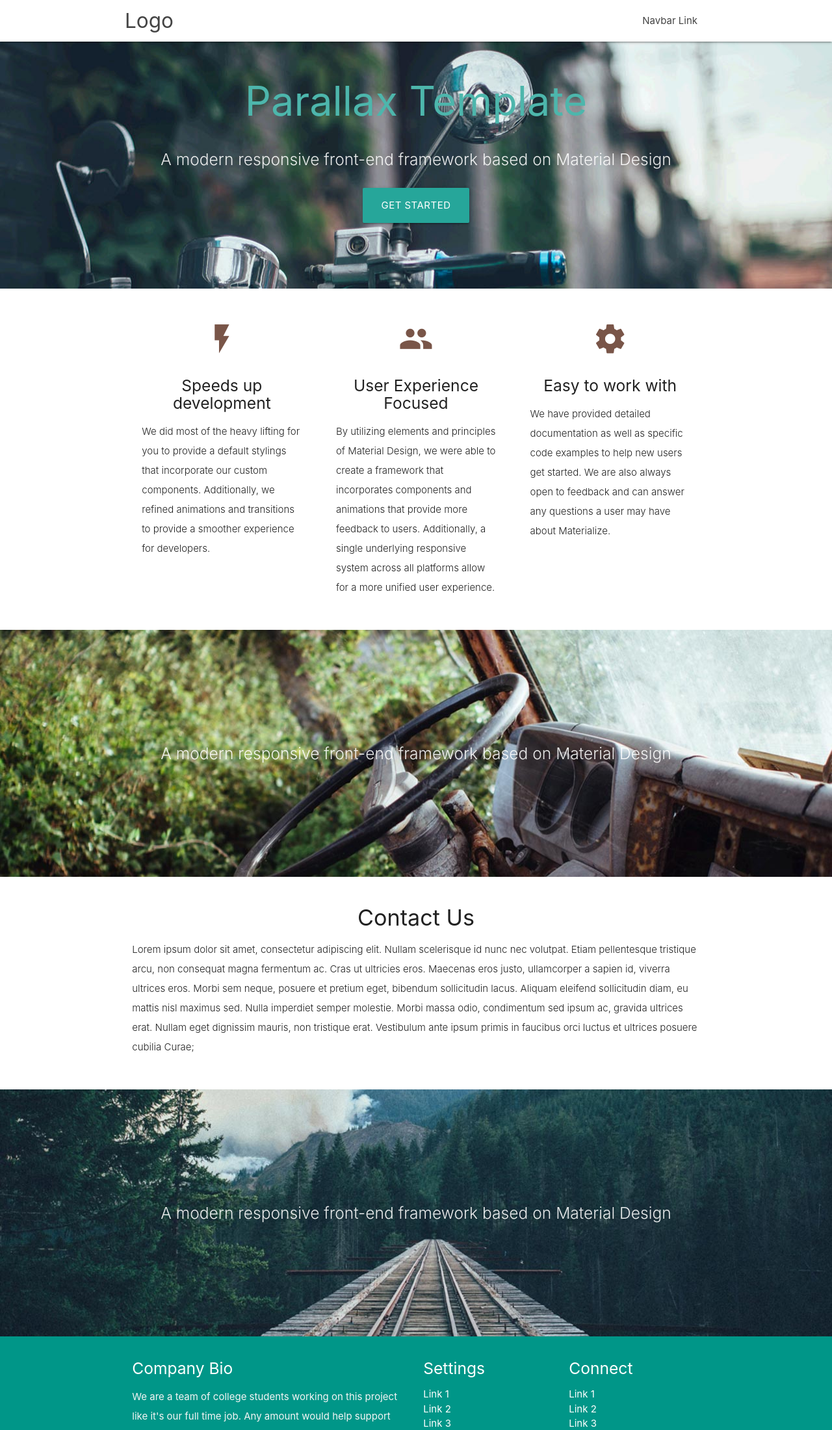
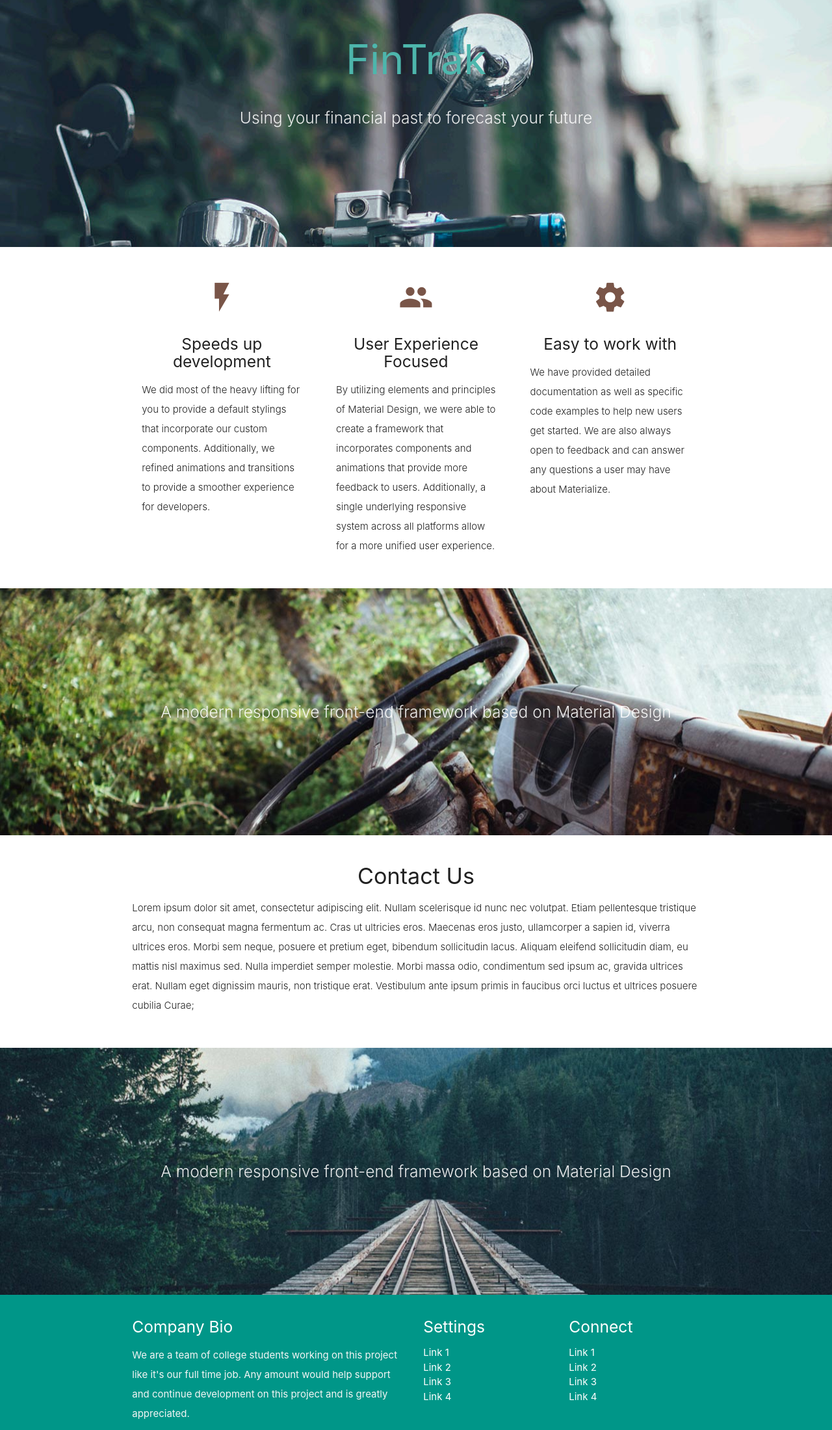
Before and after one commit to frankiecancino/FinTrak, a Flask app: page / in a window 1280 px wide. Shown: the top 2200 px of the page at 65% size. Run offline with Flask 2, Linux system fonts and the light colour scheme; some libraries are stand-ins or nearby versions.

Commit message:
i don't remember

```diff
--- a/FinTrak/app/templates/index.html
+++ b/FinTrak/app/templates/index.html
@@ -11,30 +11,13 @@
   <link href="css/style.css" type="text/css" rel="stylesheet" media="screen,projection"/>
 </head>
 <body>
-  <nav class="white" role="navigation">
-    <div class="nav-wrapper container">
-      <a id="logo-container" href="#" class="brand-logo">Logo</a>
-      <ul class="right hide-on-med-and-down">
-        <li><a href="#">Navbar Link</a></li>
-      </ul>
-
-      <ul id="nav-mobile" class="sidenav">
-        <li><a href="#">Navbar Link</a></li>
-      </ul>
-      <a href="#" data-target="nav-mobile" class="sidenav-trigger"><i class="material-icons">menu</i></a>
-    </div>
-  </nav>
-
   <div id="index-banner" class="parallax-container">
     <div class="section no-pad-bot">
       <div class="container">
         <br><br>
-        <h1 class="header center teal-text text-lighten-2">Parallax Template</h1>
+        <h1 class="header center teal-text text-lighten-2">FinTrak</h1>
         <div class="row center">
-          <h5 class="header col s12 light">A modern responsive front-end framework based on Material Design</h5>
-        </div>
-        <div class="row center">
-          <a href="http://materializecss.com/getting-started.html" id="download-button" class="btn-large waves-effect waves-light teal lighten-1">Get Started</a>
+          <h5 class="header col s12 light">Using your financial past to forecast your future</h5>
         </div>
         <br><br>
 
```
